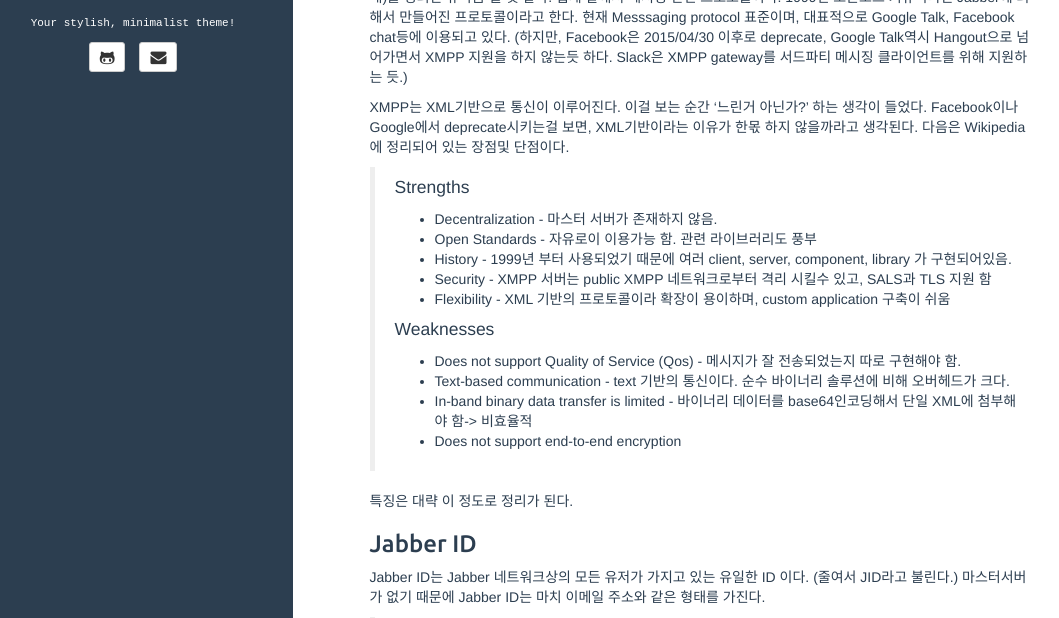
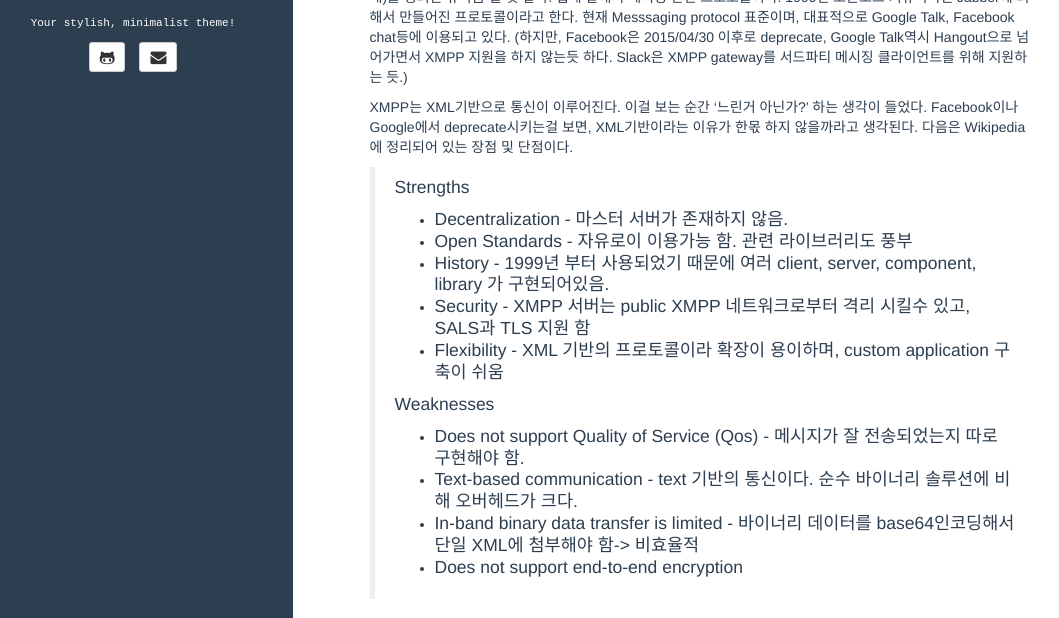
Before and after one commit to keonwookim/keonwookim.github.com, a Jekyll site: the page built from _posts/2015-03-30-xmpp.md, in a window 1280 px wide and 900 px high, cut to the strip 282-900 px from the top of the window. Shown: the whole strip, without its empty margins (27-1086 px from the left). Built offline with Jekyll 4.4.1, drawn with Linux system fonts in a browser that asks for light colours.

```diff
--- a/_posts/2015-03-30-xmpp.md
+++ b/_posts/2015-03-30-xmpp.md
@@ -8,21 +8,28 @@ title: "Extensible Messaging and Presence Protocol"
 XMPP 는'Extensible Messaging and Presence Protocol'의 약자이다. 풀어보면 확장 가능한 메시지 및 존재(상태)를 정의한 규약쯤 될 것 같다. 쉽게 말해서 메시징 관련 프로토콜이다. 1999년 오픈소스 커뮤니티인 Jabber에 의해서 만들어진 프로토콜이라고 한다. 현재 Messsaging protocol 표준이며, 대표적으로 Google Talk, Facebook chat등에 이용되고 있다. (하지만, Facebook은 2015/04/30 이후로 deprecate, Google Talk역시 Hangout으로 넘어가면서 XMPP 지원을 하지 않는듯 하다. Slack은 XMPP gateway를 서드파티 메시징 클라이언트를 위해 지원하는 듯.)
 
 XMPP는 XML기반으로 통신이 이루어진다. 이걸 보는 순간 '느린거 아닌가?' 하는 생각이 들었다. Facebook이나 Google에서 deprecate시키는걸 보면, XML기반이라는 이유가 한몫 하지 않을까라고 생각된다.
-다음은 Wikipedia에 정리되어 있는 장점및 단점이다.
+다음은 Wikipedia에 정리되어 있는 장점 및 단점이다.
 
 
 > Strengths
-> * Decentralization - 마스터 서버가 존재하지 않음.
-> * Open Standards - 자유로이 이용가능 함. 관련 라이브러리도 풍부
-> * History - 1999년 부터 사용되었기 때문에 여러 client, server, component, library 가 구현되어있음.
-> * Security - XMPP 서버는 public XMPP 네트워크로부터 격리 시킬수 있고, SALS과 TLS 지원 함
-> * Flexibility - XML 기반의 프로토콜이라 확장이 용이하며, custom application 구축이 쉬움
+>* Decentralization - 마스터 서버가 존재하지 않음.<br />
+>
+>* Open Standards - 자유로이 이용가능 함. 관련 라이브러리도 풍부<br />
+>
+>* History - 1999년 부터 사용되었기 때문에 여러 client, server, component, library 가 구현되어있음.<br />
+>
+>* Security - XMPP 서버는 public XMPP 네트워크로부터 격리 시킬수 있고, SALS과 TLS 지원 함<br />
+>
+>* Flexibility - XML 기반의 프로토콜이라 확장이 용이하며, custom application 구축이 쉬움<br />
 >
 > Weaknesses
-> * Does not support Quality of Service (Qos) - 메시지가 잘 전송되었는지 따로 구현해야 함.
-> * Text-based communication - text 기반의 통신이다. 순수 바이너리 솔루션에 비해 오버헤드가 크다.
-> * In-band binary data transfer is limited - 바이너리 데이터를 base64인코딩해서 단일 XML에 첨부해야 함-> 비효율적
-> * Does not support end-to-end encryption
+> * Does not support Quality of Service (Qos) - 메시지가 잘 전송되었는지 따로 구현해야 함.<br />
+>
+> * Text-based communication - text 기반의 통신이다. 순수 바이너리 솔루션에 비해 오버헤드가 크다.<br />
+>
+> * In-band binary data transfer is limited - 바이너리 데이터를 base64인코딩해서 단일 XML에 첨부해야 함-> 비효율적<br />
+>
+> * Does not support end-to-end encryption<br />
 
 특징은 대략 이 정도로 정리가 된다.
 
```
